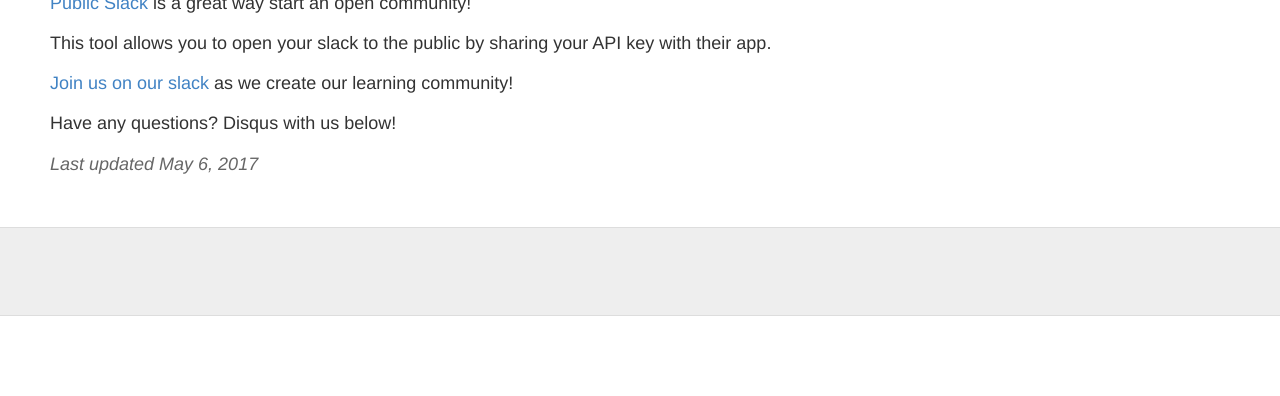
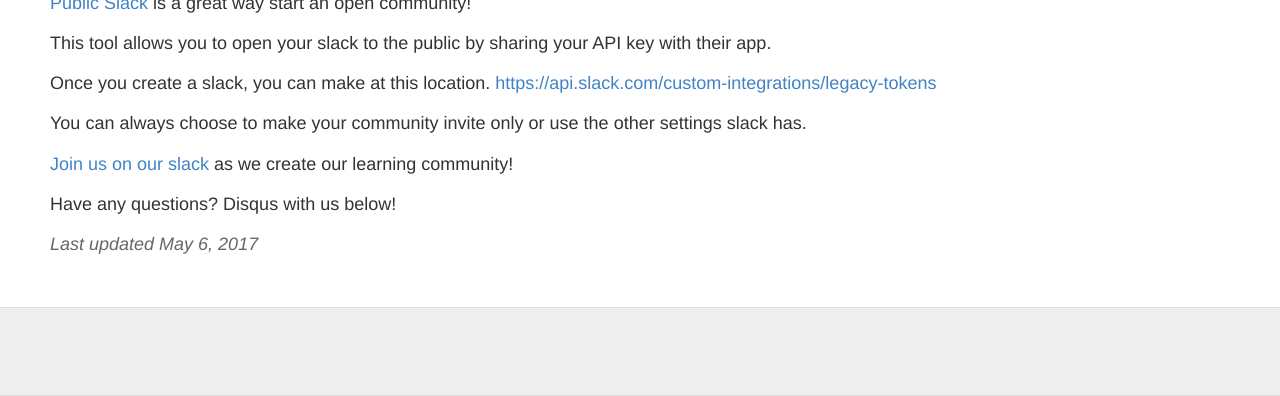
Before and after one commit to qst0/taut.tech, a Jekyll site: the page built from _posts/2017-5-6-public-slack.md, in a window 1280 px wide, cut to the strip 614-1010 px from the top of the page. Built offline with Jekyll 4.4.1, drawn with Linux system fonts in a browser that asks for light colours; comment, search, counter and statistics services are not loaded; before the commit the page ends 930 px from its top, so only the background shows below that.

Commit message:
pub slack edit link added

```diff
--- a/_posts/2017-5-6-public-slack.md
+++ b/_posts/2017-5-6-public-slack.md
@@ -9,6 +9,10 @@
 
 This tool allows you to open your slack to the public by sharing your API key with their app.
 
+Once you create a slack, you can make at this location. [https://api.slack.com/custom-integrations/legacy-tokens](https://api.slack.com/custom-integrations/legacy-tokens)
+
+You can always choose to make your community invite only or use the other settings slack has.
+
 [Join us on our slack](https://publicslack.com/slacks/taut-tech/invites/new) as we create our learning community!
 
 Have any questions? Disqus with us below!
```
